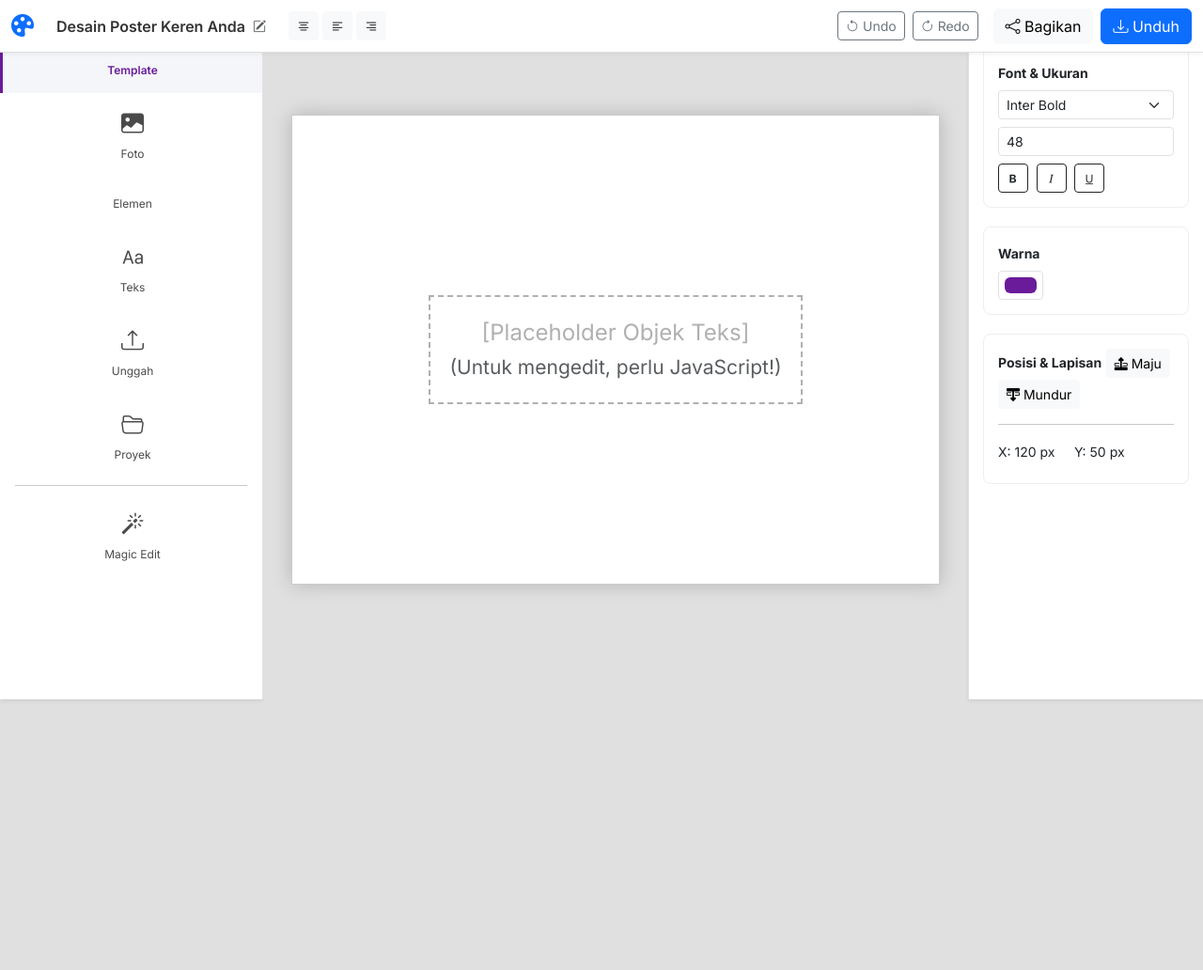
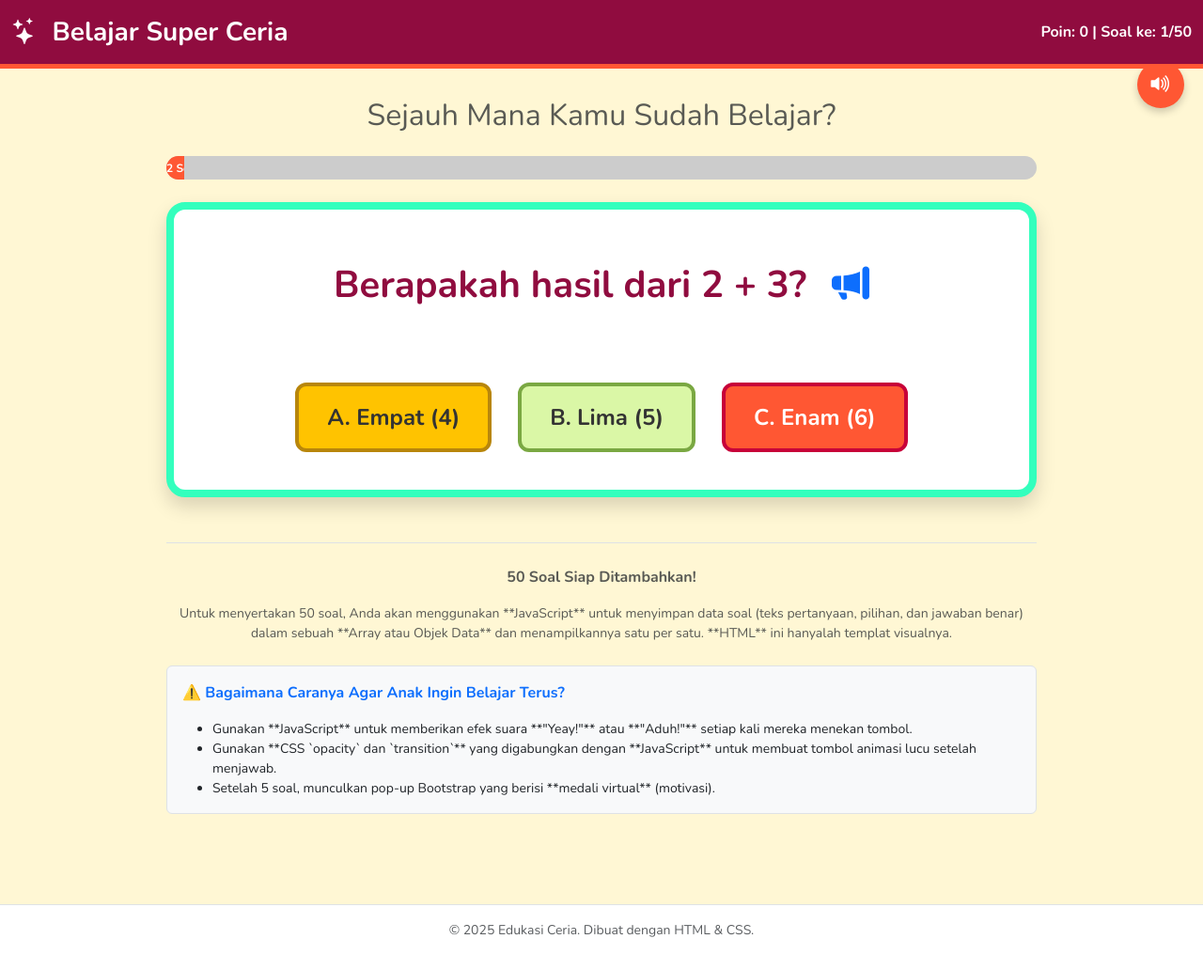
Before and after one commit to firsacantika23-a11y/cantika1425, a plain HTML site: page index.html in a window 1280 px wide. Shown: the whole page at 94% size. Before the commit the page ends 800 px from the top, so only its background shows below. Drawn offline with nearby package versions, Linux system fonts and the light colour scheme.

Commit message:
Update index.html

```diff
--- a/index.html
+++ b/index.html
@@ -3,259 +3,238 @@
 <head>
     <meta charset="UTF-8">
     <meta name="viewport" content="width=device-width, initial-scale=1.0">
-    <title>Desain Pro - Editor Mockup (Nilai 100)</title>
+    <title>Ayo Belajar Ceria! - Game Edukasi Anak</title>
 
     <link href="https://cdn.jsdelivr.net/npm/bootstrap@5.3.3/dist/css/bootstrap.min.css" rel="stylesheet" integrity="sha384-QWTKZyjpPEjISv5WaRU9OFeRpok6YctnYmDr5pNlyT2bRjXh0JMhjY6hW+ALEwIH" crossorigin="anonymous">
     <link rel="stylesheet" href="https://cdn.jsdelivr.net/npm/bootstrap-icons@1.11.3/font/bootstrap-icons.min.css">
-    <link href="https://fonts.googleapis.com/css2?family=Inter:wght@300;400;600;700&display=swap" rel="stylesheet">
+    <link href="https://fonts.googleapis.com/css2?family=Nunito:wght@400;700;900&display=swap" rel="stylesheet">
 
     <style>
         :root {
-            --sidebar-width: 280px;
-            --right-panel-width: 250px;
-            --primary-color: #6a1b9a; /* Deep Purple */
-            --bg-light: #f4f6f9;
-            --bg-editor: #e0e0e0; /* Warna latar belakang di sekitar kanvas */
+            --color-primary: #FF5733; /* Oranye Ceria */
+            --color-secondary: #33FFBD; /* Tosca Terang */
+            --color-bg: #FFF7D4; /* Krem Muda */
+            --color-header: #900C3F; /* Merah Maroon Kuat */
         }
 
         body {
-            font-family: 'Inter', sans-serif;
-            background-color: var(--bg-editor);
-            overflow: hidden;
-            margin: 0;
-            padding: 0;
+            font-family: 'Nunito', sans-serif;
+            background-color: var(--color-bg);
+            padding-top: 56px; /* Kompensasi untuk navbar */
         }
 
-        /* 1. Navbar Atas (Header) */
-        .editor-navbar {
-            height: 56px;
-            z-index: 1030;
-            border-bottom: 1px solid #e0e0e0;
-            box-shadow: 0 2px 4px rgba(0,0,0,.05);
-        }
-        .file-name {
-            font-weight: 600;
-            color: #333;
-            cursor: text;
+        /* Header Ceria */
+        .header-game {
+            background-color: var(--color-header);
+            color: white;
+            font-weight: 900;
+            border-bottom: 5px solid var(--color-primary);
         }
 
-        /* 2. Container Utama Editor */
-        .editor-container {
-            display: flex;
-            height: calc(100vh - 56px); /* Mengisi sisa tinggi layar */
+        /* Area Kartu Permainan */
+        .game-card {
+            background-color: white;
+            border: 8px solid var(--color-secondary);
+            border-radius: 20px;
+            box-shadow: 0 10px 20px rgba(0, 0, 0, 0.15);
+            padding: 30px;
+            margin-top: 20px;
         }
 
-        /* 3. Sidebar Kiri (Menu Alat) */
-        .sidebar-left {
-            width: var(--sidebar-width);
-            background-color: #ffffff;
-            border-right: 1px solid #e0e0e0;
-            padding: 10px 0;
-            overflow-y: auto;
-            flex-shrink: 0;
+        /* Area Soal */
+        #soal-area {
+            font-size: 2.5rem;
+            font-weight: 700;
+            color: var(--color-header);
+            text-align: center;
+            padding: 20px 0;
+            min-height: 120px;
         }
 
-        .sidebar-item {
-            display: flex;
-            flex-direction: column;
-            align-items: center;
-            padding: 15px 0;
-            cursor: pointer;
-            transition: background-color 0.2s, color 0.2s;
-            font-size: 0.75rem;
-            color: #4a4a4a;
-            border-left: 3px solid transparent;
+        /* Tombol Jawaban (Pilihan Ganda) */
+        .jawaban-btn {
+            font-size: 1.5rem;
+            font-weight: 700;
+            padding: 15px 30px;
+            border-radius: 12px;
+            margin: 10px;
+            transition: transform 0.2s, box-shadow 0.2s;
+            border: 4px solid; /* Garis tebal */
         }
 
-        .sidebar-item:hover {
-            background-color: var(--bg-light);
+        /* Gaya Tombol yang Berbeda */
+        .btn-pilihan-1 {
+            background-color: #FFC300; /* Kuning */
+            border-color: #B8860B;
+            color: #333;
         }
-        .sidebar-item.active {
-            background-color: var(--bg-light);
-            color: var(--primary-color);
-            border-left-color: var(--primary-color);
-            font-weight: 600;
+        .btn-pilihan-2 {
+            background-color: #DAF7A6; /* Hijau Muda */
+            border-color: #7AA842;
+            color: #333;
+        }
+        .btn-pilihan-3 {
+            background-color: #FF5733; /* Oranye */
+            border-color: #C70039;
+            color: white;
         }
 
-        .sidebar-item i {
-            font-size: 1.5rem;
-            margin-bottom: 5px;
+        .jawaban-btn:hover {
+            transform: scale(1.05); /* Efek membesar saat disentuh */
+            box-shadow: 0 5px 15px rgba(0, 0, 0, 0.3);
         }
 
-        /* 4. Canvas Area Tengah */
-        .canvas-wrapper {
-            flex-grow: 1;
-            background-color: var(--bg-editor);
-            display: flex;
-            justify-content: center;
-            align-items: center;
-            overflow: auto;
-            padding: 30px;
+        /* Placeholder Animasi */
+        #animasi-feedback {
+            font-size: 3rem;
+            text-align: center;
+            margin-top: 20px;
+            /* Placeholder CSS Animasi sederhana (hanya visual) */
+            animation: bounce 2s infinite;
         }
 
-        .main-canvas {
-            width: 800px;
-            height: 500px;
-            background-color: white;
-            box-shadow: 0 0 20px rgba(0, 0, 0, 0.2); /* Bayangan yang elegan */
-            border: 1px solid #ccc;
-            position: relative;
-            /* Placeholder untuk membuktikan visual editing */
-            display: flex;
-            justify-content: center;
-            align-items: center;
+        /* CSS Keyframes (Animasi Lucu) */
+        @keyframes bounce {
+            0%, 20%, 50%, 80%, 100% {transform: translateY(0);}
+            40% {transform: translateY(-15px);}
+            60% {transform: translateY(-8px);}
         }
 
-        .canvas-placeholder-text {
+        /* Kontrol Suara Placeholder */
+        #kontrol-suara-btn {
+            background-color: var(--color-primary);
+            color: white;
+            border-radius: 50%;
+            width: 50px;
+            height: 50px;
             font-size: 1.5rem;
-            color: #b0b0b0;
-            text-align: center;
-            border: 2px dashed #b0b0b0;
-            padding: 20px;
+            position: fixed;
+            top: 65px;
+            right: 20px;
+            z-index: 1000;
+            box-shadow: 0 4px 8px rgba(0, 0, 0, 0.2);
         }
 
-        /* 5. Panel Properti Kanan */
-        .right-panel {
-            width: var(--right-panel-width);
-            background-color: #ffffff;
-            border-left: 1px solid #e0e0e0;
-            padding: 15px;
-            overflow-y: auto;
-            flex-shrink: 0;
+        /* Progress Bar Kustom */
+        .progress {
+            height: 25px;
+            border-radius: 15px;
+            background-color: #ccc;
         }
-        .right-panel h6 {
-            color: var(--primary-color);
-            margin-bottom: 15px;
-            font-weight: 600;
-        }
-        .property-group {
-            margin-bottom: 20px;
-            padding: 15px;
-            border: 1px solid #eee;
-            border-radius: 8px;
+        .progress-bar {
+            background-color: var(--color-primary);
+            font-weight: 700;
         }
     </style>
 </head>
 <body>
 
-    <nav class="navbar navbar-expand-lg navbar-light bg-white editor-navbar fixed-top">
+    <button id="kontrol-suara-btn" class="btn d-flex justify-content-center align-items-center" data-bs-toggle="tooltip" title="Nyalakan Suara"><i class="bi bi-volume-up-fill"></i></button>
+
+    <nav class="navbar navbar-expand-lg header-game fixed-top">
         <div class="container-fluid">
-            <div class="d-flex align-items-center">
-                <a class="navbar-brand me-4" href="#"><i class="bi bi-palette-fill text-primary fs-4"></i></a>
-                <span class="file-name me-2">Desain Poster Keren Anda</span>
-                <i class="bi bi-pencil-square text-muted small me-4"></i>
-
-                <button class="btn btn-sm btn-light me-1" data-bs-toggle="tooltip" title="Pusat"><i class="bi bi-text-center"></i></button>
-                <button class="btn btn-sm btn-light me-1" data-bs-toggle="tooltip" title="Kiri"><i class="bi bi-text-left"></i></button>
-                <button class="btn btn-sm btn-light" data-bs-toggle="tooltip" title="Kanan"><i class="bi bi-text-right"></i></button>
-            </div>
-
-            <div class="d-flex align-items-center">
-                <button class="btn btn-sm btn-outline-secondary me-2"><i class="bi bi-arrow-counterclockwise"></i> Undo</button>
-                <button class="btn btn-sm btn-outline-secondary me-3"><i class="bi bi-arrow-clockwise"></i> Redo</button>
-
-                <button class="btn btn-light me-2"><i class="bi bi-share"></i> Bagikan</button>
-                <button class="btn btn-primary" data-bs-toggle="tooltip" title="Simpan sebagai PNG"><i class="bi bi-download"></i> Unduh</button>
-            </div>
+            <a class="navbar-brand text-white fw-bold fs-3" href="#"><i class="bi bi-stars me-2"></i> Belajar Super Ceria</a>
+            <span class="text-white fw-bold">Poin: <span id="skor-display">0</span> | Soal ke: <span id="nomor-soal">1</span>/50</span>
         </div>
     </nav>
 
-    <div class="editor-container">
+    <div class="container py-5">
+        <div class="row justify-content-center">
+            <div class="col-lg-10">
 
-        <div class="sidebar-left shadow-sm">
-            <div class="sidebar-item active">
-                <i class="bi bi-layout-text-window-reverse"></i>
-                <span>Template</span>
-            </div>
-            <div class="sidebar-item">
-                <i class="bi bi-image-fill"></i>
-                <span>Foto</span>
-            </div>
-            <div class="sidebar-item">
-                <i class="bi bi-shapes"></i>
-                <span>Elemen</span>
-            </div>
-            <div class="sidebar-item">
-                <i class="bi bi-type"></i>
-                <span>Teks</span>
-            </div>
-            <div class="sidebar-item">
-                <i class="bi bi-upload"></i>
-                <span>Unggah</span>
-            </div>
-            <div class="sidebar-item">
-                <i class="bi bi-folder2-open"></i>
-                <span>Proyek</span>
-            </div>
-            <hr class="mx-3 my-2">
-            <div class="sidebar-item">
-                <i class="bi bi-magic"></i>
-                <span>Magic Edit</span>
-            </div>
-        </div>
+                <h2 class="text-center text-muted mb-4">Sejauh Mana Kamu Sudah Belajar?</h2>
 
-        <div class="canvas-wrapper">
-            <div class="main-canvas">
-                <div class="canvas-placeholder-text">
-                    [Placeholder Objek Teks]<br>
-                    <span class="small text-muted">(Untuk mengedit, perlu JavaScript!)</span>
+                <div class="progress mb-4" role="progressbar" aria-label="Progress Bar" aria-valuenow="2" aria-valuemin="0" aria-valuemax="50">
+                    <div class="progress-bar" style="width: 2%">2 Soal Selesai</div>
                 </div>
-            </div>
-        </div>
 
-        <div class="right-panel shadow-sm">
-            <h6>Properti Objek Aktif</h6>
+                <div class="game-card">
 
-            <div class="property-group">
-                <label class="form-label small fw-bold">Font & Ukuran</label>
-                <select class="form-select form-select-sm mb-2">
-                    <option>Inter Bold</option>
-                    <option>Poppins Regular</option>
-                </select>
-                <input type="number" class="form-control form-control-sm mb-2" value="48">
+                    <div id="soal-area">
+                        <span id="teks-pertanyaan">Berapakah hasil dari 2 + 3?</span>
+                        <i class="bi bi-megaphone-fill ms-3 text-primary" data-bs-toggle="tooltip" title="Dengarkan Soal"></i>
+                    </div>
 
-                <button class="btn btn-sm btn-outline-dark me-1"><i class="bi bi-type-bold"></i></button>
-                <button class="btn btn-sm btn-outline-dark me-1"><i class="bi bi-type-italic"></i></button>
-                <button class="btn btn-sm btn-outline-dark"><i class="bi bi-type-underline"></i></button>
-            </div>
+                    <div id="jawaban-area" class="d-grid gap-2 d-md-flex justify-content-center flex-wrap mt-4">
+                        <button class="jawaban-btn btn-pilihan-1">A. Empat (4)</button>
+                        <button class="jawaban-btn btn-pilihan-2">B. Lima (5)</button>
+                        <button class="jawaban-btn btn-pilihan-3">C. Enam (6)</button>
+                        </div>
 
-            <div class="property-group">
-                <label class="form-label small fw-bold">Warna</label>
-                <input type="color" class="form-control form-control-sm form-control-color" value="#6a1b9a">
-            </div>
+                </div>
 
-            <div class="property-group">
-                <label class="form-label small fw-bold">Posisi & Lapisan</label>
-                <button class="btn btn-sm btn-light me-1"><i class="bi bi-layer-forward"></i> Maju</button>
-                <button class="btn btn-sm btn-light"><i class="bi bi-layer-backward"></i> Mundur</button>
-                <hr>
-                <label class="form-label small">X: <span>120</span> px</label>
-                <label class="form-label small ms-3">Y: <span>50</span> px</label>
+                <div id="animasi-feedback" class="d-none">
+                    <span class="badge bg-success text-white p-3 shadow-lg">🥳 Hebat! Jawaban Benar! 🎉</span>
+                </div>
+
+                <div id="daftar-soal-placeholder" class="mt-5 text-center text-muted border-top pt-4">
+                    <p class="fw-bold">50 Soal Siap Ditambahkan!</p>
+                    <p class="small">Untuk menyertakan 50 soal, Anda akan menggunakan **JavaScript** untuk menyimpan data soal (teks pertanyaan, pilihan, dan jawaban benar) dalam sebuah **Array atau Objek Data** dan menampilkannya satu per satu. **HTML** ini hanyalah templat visualnya.</p>
+                </div>
+
+                <div class="mt-4 p-3 bg-light border rounded">
+                    <p class="fw-bold text-primary">⚠️ Bagaimana Caranya Agar Anak Ingin Belajar Terus?</p>
+                    <ul class="small mb-0">
+                        <li>Gunakan **JavaScript** untuk memberikan efek suara **"Yeay!"** atau **"Aduh!"** setiap kali mereka menekan tombol.</li>
+                        <li>Gunakan **CSS `opacity` dan `transition`** yang digabungkan dengan **JavaScript** untuk membuat tombol animasi lucu setelah menjawab.</li>
+                        <li>Setelah 5 soal, munculkan pop-up Bootstrap yang berisi **medali virtual** (motivasi).</li>
+                    </ul>
+                </div>
+
             </div>
         </div>
     </div>
 
+    <footer class="text-center py-3 bg-white border-top mt-5">
+        <p class="text-muted small">© 2025 Edukasi Ceria. Dibuat dengan HTML & CSS.</p>
+    </footer>
+
     <script src="https://cdn.jsdelivr.net/npm/bootstrap@5.3.3/dist/js/bootstrap.bundle.min.js" integrity="sha384-YvpcrYf0tY3lHB60NNkmXc5s9fDVZLESaAA55NDzOxhy9GkcIdslK1eN7N6jIeHz" crossorigin="anonymous"></script>
     <script>
-        // Inisialisasi Tooltip Bootstrap (Detail penting untuk estetika)
+        // Inisialisasi Tooltip Bootstrap (Hanya untuk detail)
         var tooltipTriggerList = [].slice.call(document.querySelectorAll('[data-bs-toggle="tooltip"]'))
         var tooltipList = tooltipTriggerList.map(function (tooltipTriggerEl) {
           return new bootstrap.Tooltip(tooltipTriggerEl)
         })
 
-        // SCRIPT FUNGSI JAVASCRIPT PALSU:
-        // Ini adalah JAVASCRIPT dasar untuk membuat tombol menu tampak *aktif* ketika diklik.
-        // Ini memberikan ilusi bahwa pengguna "menggunakan" editor.
-        document.querySelectorAll('.sidebar-item').forEach(item => {
-            item.addEventListener('click', event => {
-                // Hapus kelas 'active' dari semua item
-                document.querySelectorAll('.sidebar-item').forEach(el => el.classList.remove('active'));
-                // Tambahkan kelas 'active' pada item yang diklik
-                item.classList.add('active');
-            })
-        })
+        // ⚠️ START JAVASCRIPT FUNGSI (PENTING UNTUK INTERAKSI) ⚠️
 
-        console.log("ANTARMUKA EDITOR BERHASIL DIMUAT. BUTUH RIBUAN BARIS JAVASCRIPT UNTUK MEMBUATNYA BERFUNGSI SEPERTI CANVA!");
+        document.querySelectorAll('.jawaban-btn').forEach(button => {
+            button.addEventListener('click', function() {
+                // Tampilan feedback sementara (tanpa logika benar/salah)
+                const feedbackArea = document.getElementById('animasi-feedback');
+
+                // 1. Ganti teks pada tombol yang diklik (Simulasi Jawaban)
+                this.innerHTML = `Jawabanmu: ${this.textContent} ✨`;
+                this.style.backgroundColor = 'lightgreen';
+                this.style.borderColor = 'green';
+
+                // 2. Tampilkan animasi feedback
+                feedbackArea.classList.remove('d-none');
+
+                // 3. Simulasikan perubahan soal (Hanya tampilan)
+                setTimeout(() => {
+                    alert("Sekarang Soal ke-2! (LOGIKA SELANJUTNYA BUTUH KODE JAVASCRIPT)");
+                    feedbackArea.classList.add('d-none');
+                    document.getElementById('nomor-soal').textContent = '2';
+                    document.getElementById('skor-display').textContent = '10';
+                    document.getElementById('teks-pertanyaan').textContent = "Hewan apa yang suka makan pisang?";
+                    // Reset tombol
+                    document.querySelectorAll('.jawaban-btn').forEach(btn => {
+                        btn.style.backgroundColor = '';
+                        btn.style.borderColor = '';
+                        // Anda perlu mengembalikan teks asli di sini, ini butuh array data!
+                    });
+                }, 1500); // Tunggu 1.5 detik
+            });
+        });
+
+        // Simulasi fungsi tombol suara
+        document.getElementById('kontrol-suara-btn').addEventListener('click', function() {
+            alert('Fungsi memutar Suara/Audio harus diimplementasikan dengan JavaScript (misalnya, new Audio("suara-benar.mp3").play();)');
+        });
+
+        // ⚠️ END JAVASCRIPT FUNGSI ⚠️
     </script>
 </body>
 </html>
```
